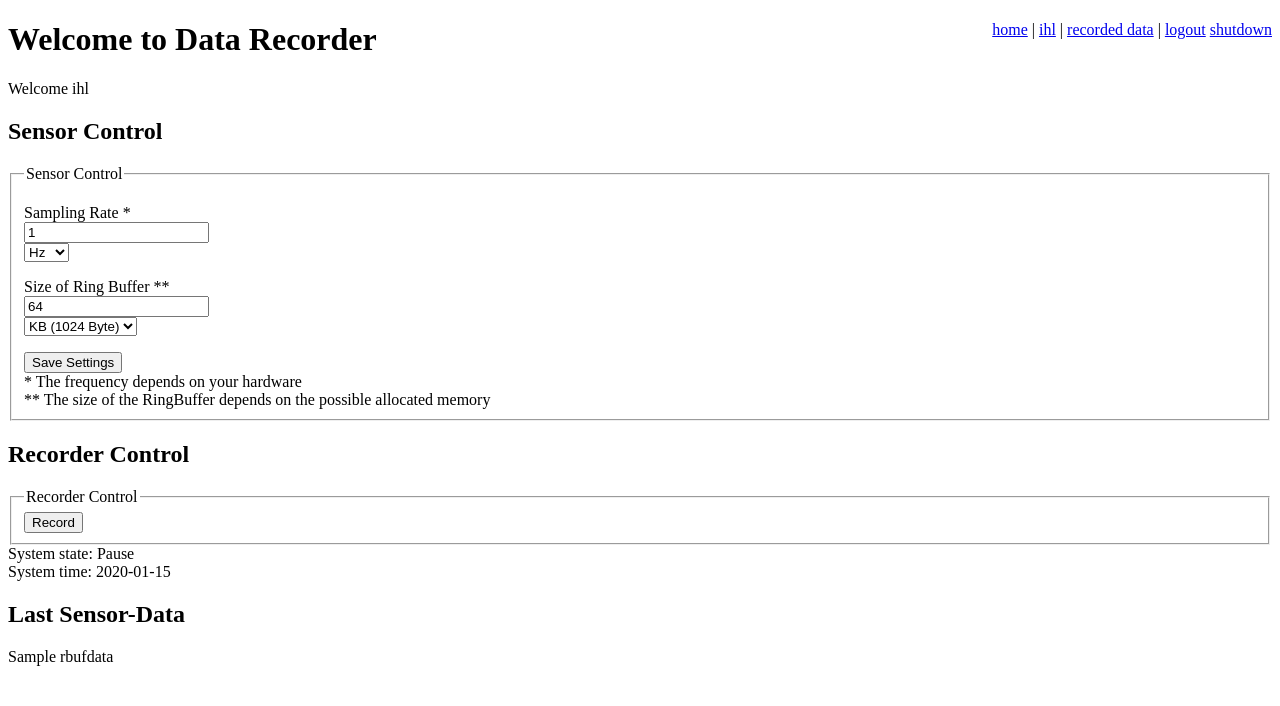
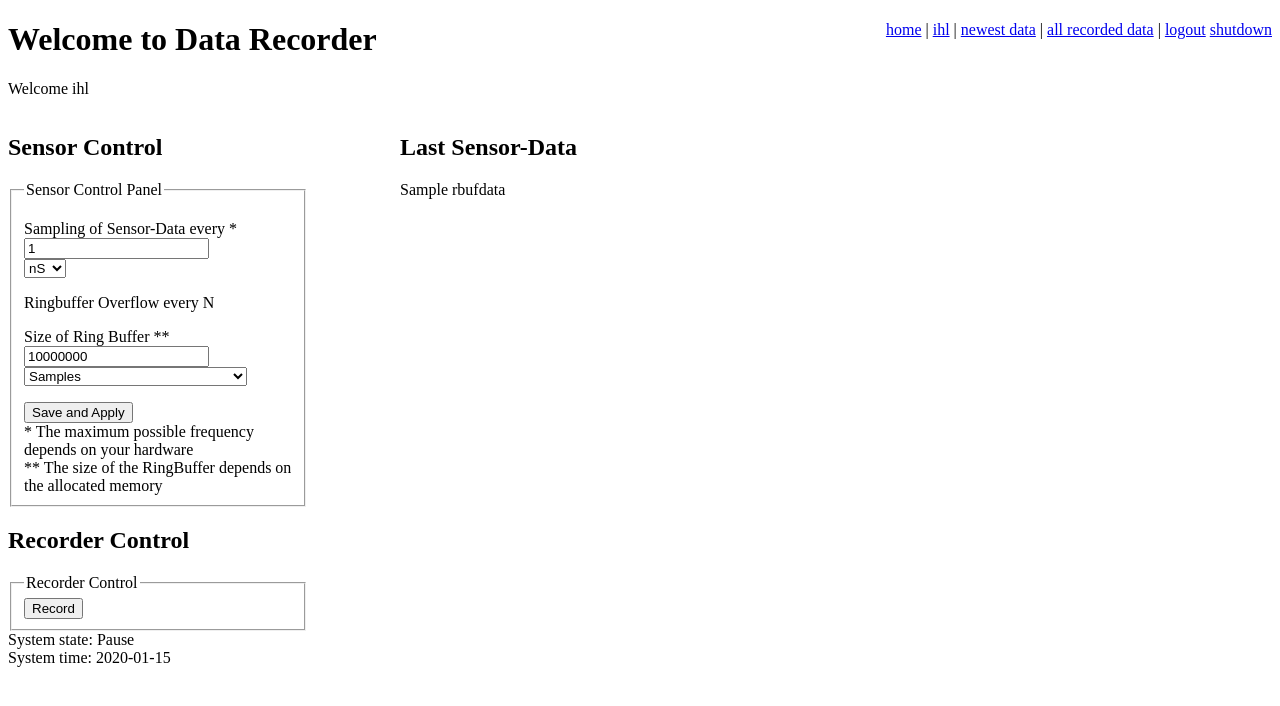
Before and after one commit to joschaihl/rt_xenomai_raspberrypi_experiment, a Django app: template django_datarecorder/templates/main_page.html in a window 1280 px wide. Shown: the top 706 px of the page. Run offline with Django 3.2, Linux system fonts and the light colour scheme; a user stored in the database is signed in; tables that the repository leaves empty hold one stand-in row (values such as "Sample post"); the template is opened without the code that fills it: most values are stand-ins (such as "Sample title", 1, 10 or a date in 2020); parts of the project's set-up code (start-up, migrations or seed data) failed here and were passed over; some libraries are stand-ins or nearby versions.

Commit message:
Added more data views in the web application

```diff
--- a/django_datarecorder/django_datarecorder/urls.py
+++ b/django_datarecorder/django_datarecorder/urls.py
@@ -33,6 +33,8 @@ urlpatterns = patterns('',
     # Ringbuffer Data Navigation
     # Last written Data
     #(r'^lastdata/datasets=(?P<num>\d+)/', lastdata_page),
+    (r'^newest_data/(?P<maxlength>\d+)/$', newest_data_page),
+
     (r'^recorded_data/(?P<page_number>\d+)/$', datanav_page),
     (r'^recorded_data/(?P<page_number>\d+)/(?P<maxlength>\d+)/$', datanav_page),
 
--- a/django_datarecorder/site_media/style.css
+++ b/django_datarecorder/site_media/style.css
@@ -27,3 +27,21 @@ div.centered table {
 	margin: 0 auto;
 	text-align: left;
 }
+
+#content {
+	margin-left: auto ;
+	margin-right: auto ;
+}
+
+#left_screen {
+    position: absolute;
+    width: 300px;
+}
+
+#right_screen {
+    left: 400px;
+    width: 300px;
+    position: absolute;
+ 	margin-left: auto;
+    margin-right: auto ;
+}
--- a/django_datarecorder/templates/base.html
+++ b/django_datarecorder/templates/base.html
@@ -13,7 +13,8 @@
 		<a href="/">home</a> |
 		{% if user.is_authenticated %}
 			<a href="/user/{{user.username}}/">{{user.username}}</a> |
-			<a href="/recorded_data/0/">recorded data</a> |
+			<a href="/newest_data/1000/">newest data</a> |
+			<a href="/recorded_data/0/1000">all recorded data</a> |
 			<a href="/logout">logout</a>
 			<a href="/shutdown">shutdown</a>
 		{% else %}
--- a/django_datarecorder/templates/main_page.html
+++ b/django_datarecorder/templates/main_page.html
@@ -4,8 +4,10 @@
 {% block content %}
 	{% if user.username %}
 		<p>Welcome {{user.username }}</p>
+		<div id="content">
 		{% include "recorder_control.html" %}
 		{% include "sensor_data.html" %}
+		</div>
 	{% else %}
 		<p>Welcome anonymous user:
 		You need to <a href="/login">login</a> before you can use the data recorder.</p>
--- a/django_datarecorder/templates/recorder_control.html
+++ b/django_datarecorder/templates/recorder_control.html
@@ -1,5 +1,5 @@
+<div id="left_screen">
 {%include "sensor_control.html" %}
-
 <h2>Recorder Control</h2>
 <form method="post" action=".">
 	{% csrf_token %}
@@ -16,3 +16,4 @@
 
 System state: {% if recordingIsActive %} Recording {% else %} Pause  {% endif %} <br/>
 System time: {{systemtime}}<br/>
+</div>
--- a/django_datarecorder/templates/sensor_control.html
+++ b/django_datarecorder/templates/sensor_control.html
@@ -2,22 +2,27 @@
 <form method="post" action=".">
 	{% csrf_token %}
 	<fieldset>
-		<legend>Sensor Control</legend>
-		<p><label for="SamplingRate"> Sampling Rate * </label><input id="SamplingRate" type="number" name="SamplingRate" value="1" />
+		<legend>Sensor Control Panel</legend>
+		<p><label for="SamplingRate">Sampling of Sensor-Data  every * </label><input id="SamplingRate" type="number" name="SamplingRate" value="1" />
 		<select name="samplingUnit" size="1">
-	      <option>Hz</option>
-	      <option>kHz</option>
+	      <option>nS</option>
+	      <option>uS</option>
+	      <option>mS</option>
+	      <option>S</option>
 	    </select></p>
-		<p>Size of Ring Buffer **<input type="number" name="RingBufferSize" value="64" />
+	    <p>Ringbuffer Overflow every N</p>
+
+		<p>Size of Ring Buffer **<input type="number" name="RingBufferSize" value="10000000" />
 		<select name="ringBufferSizeUnit" size="1">
-	      <option>KB (1024 Byte)</option>
-	      <option>MB (1024 KB)</option>
+	      <option>Samples</option>
+	      <option>Kilosamples (1000 Samples)</option>
+	      <option>Megasamples (1000 Kilosamples)</option>
 	    </select></p>
 		<input type="hidden" name="next" value="/" />
-		<input type="submit" value="Save Settings" />
-		* The frequency depends on your hardware
+		<input type="submit" value="Save and Apply" />
+		* The maximum possible frequency depends on your hardware
 		<br/>
-		** The size of the RingBuffer depends on the possible allocated memory
-		<br/>
+		** The size of the RingBuffer depends on the allocated memory
+
 	</fieldset>
 </form>
--- a/django_datarecorder/templates/sensor_data.html
+++ b/django_datarecorder/templates/sensor_data.html
@@ -1,3 +1,4 @@
+<div id="right_screen">
 <h2>Last Sensor-Data</h2>
 
 {{rbufdata|safe}}
@@ -20,3 +21,4 @@ würde selbst bei kleinen Tabellen nur kostbare Rechenzeit in Anspruch nehmen.
 {% endfor %}
 </table>
 {% endcomment %}
+</div>
--- a/django_datarecorder/xenomai_interface/read_shm.py
+++ b/django_datarecorder/xenomai_interface/read_shm.py
@@ -8,7 +8,7 @@ class ReadRingBuffer(object):
 	# Check types to avoid execution of shell scripts via appending some bad strings
 	def setLastDataMode(self, max_length=100):
 		if (type(max_length) is int) or (type(max_length) is long):
-			if max_length>=0 :
+			if max_length>0 :
 				self.__parameterString1 = "-l "
 				self.__parameterString2 = "-m %d" % (max_length)
 
@@ -30,6 +30,7 @@ class ReadRingBuffer(object):
 		return output
 
 	def get_html_table(self):
+		print self.__parameterString1 + " " + self.__parameterString2
 		output = subprocess.check_output(["/sbin/read_shm_html", self.__parameterString1, self.__parameterString2])
 		return output
 
```
Also changed, not shown: django_datarecorder/recorder/views.py (+41 -0 lines), django_datarecorder/templates/data_page.html (+15 -11 lines), django_datarecorder/templates/new_data_page.html (added, +10 -0 lines), django_datarecorder/datarecorder.db.
